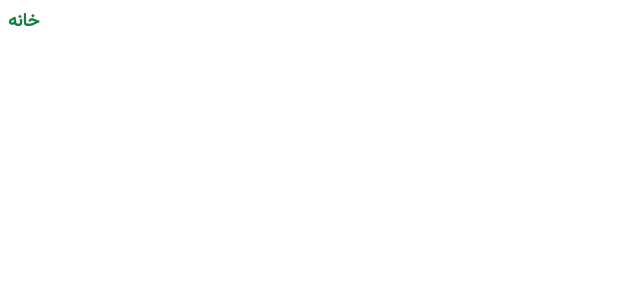
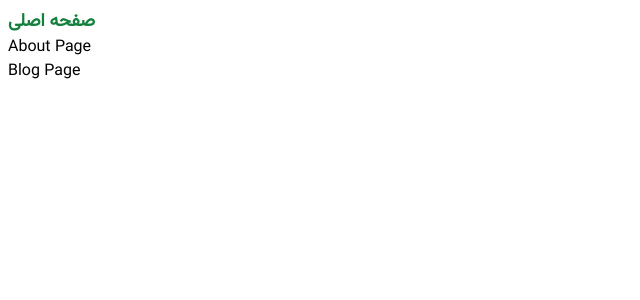
Before and after one commit to aqorbani/next14, a Next.js app: page / in a window 1280 px wide. Shown: the top 300 px of the page, without its empty margins (0-640 px from the left). Built offline with nearby package versions, Linux system fonts and the light colour scheme.

Commit message:
fetch posts data

```diff
--- a/app/blog/[slug]/page.tsx
+++ b/app/blog/[slug]/page.tsx
@@ -1,4 +1,9 @@
+"use client"
+import { usePathname } from "next/navigation"
+
 function PostPage({ params }: { params: { slug: string } }) {
+    const path = usePathname()
+    console.log(path)
     return (
         <div>
             <h4>slug is :</h4>
--- a/app/blog/page.tsx
+++ b/app/blog/page.tsx
@@ -1,7 +1,21 @@
-function BlogPage() {
-    return (
-        <div>BlogPage</div>
-    )
+interface Post {
+    id: number;
+    title: string;
 }
 
-export default BlogPage
+async function BlogPage() {
+    const response = await fetch("https://jsonplaceholder.typicode.com/posts");
+    let data: Post[] = await response.json();
+    data = data.splice(0, 10)
+    return (
+        <div>
+            <ul>
+                {data.map((item) => (
+                    <li key={item.id}>{item.title}</li>
+                ))}
+            </ul>
+        </div>
+    );
+}
+
+export default BlogPage;
--- a/app/page.tsx
+++ b/app/page.tsx
@@ -1,6 +1,22 @@
+import Link from "next/link"
+
 function Home() {
   return (
-    <div className="text-lg text-green-700 font-semibold">خانه</div>
+    <div>
+      <h1 className="text-lg text-green-700 font-semibold">صفحه اصلی</h1>
+      <ul>
+        <li>
+          <Link href="/about">
+            About Page
+          </Link>
+        </li>
+        <li>
+          <Link href="/blog">
+            Blog Page
+          </Link>
+        </li>
+      </ul>
+    </div>
   )
 }
 
```
